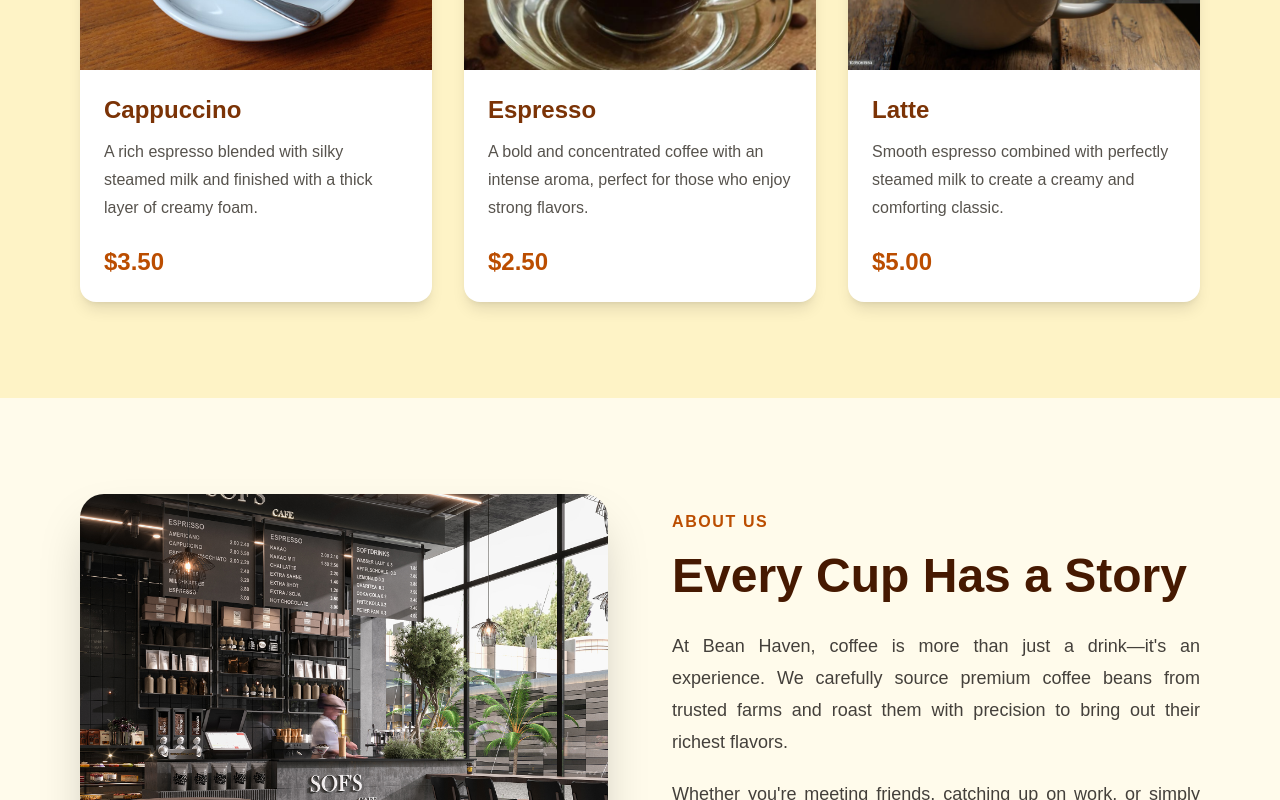
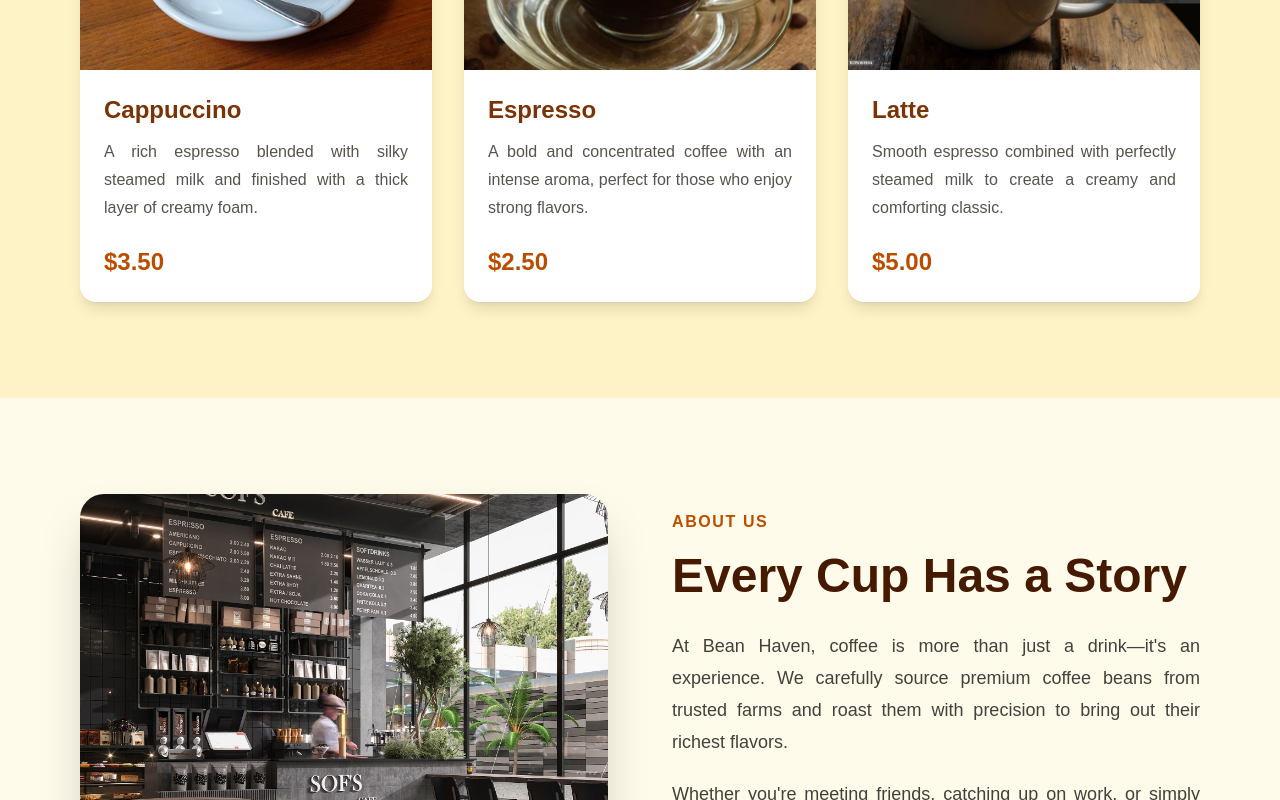
Before and after one commit to sameer890678/bean-haven, a Next.js app: page / in a window 1280 px wide. Shown: the part 1200-2000 px from the top of the page. Built offline with nearby package versions, Linux system fonts and the light colour scheme.

Commit message:
justifying the required text

```diff
--- a/app/component/Contact.jsx
+++ b/app/component/Contact.jsx
@@ -74,7 +74,7 @@ export default function Contact() {
               We'd Love to See You!
             </h3>
 
-            <p className="text-stone-700 leading-8 mb-8">
+            <p className="text-stone-700 leading-8 mb-8 text-justify">
               Whether you're looking for your morning coffee, a cozy place to
               work, or a relaxing evening with friends, Bean Haven is always
               ready to serve you.
--- a/app/component/FeaturedMenu.jsx
+++ b/app/component/FeaturedMenu.jsx
@@ -33,7 +33,7 @@ export default function FeaturedMenu() {
               Cappuccino
             </h3>
 
-            <p className="mt-3 text-stone-600 leading-7">
+            <p className="mt-3 text-stone-600 leading-7 text-justify">
               A rich espresso blended with silky steamed milk and finished with
               a thick layer of creamy foam.
             </p>
@@ -65,7 +65,7 @@ export default function FeaturedMenu() {
               Espresso
             </h3>
 
-            <p className="mt-3 text-stone-600 leading-7">
+            <p className="mt-3 text-stone-600 leading-7 text-justify">
               A bold and concentrated coffee with an intense aroma, perfect for
               those who enjoy strong flavors.
             </p>
@@ -96,7 +96,7 @@ export default function FeaturedMenu() {
               Latte
             </h3>
 
-            <p className="mt-3 text-stone-600 leading-7">
+            <p className="mt-3 text-stone-600 leading-7 text-justify">
               Smooth espresso combined with perfectly steamed milk to create a
               creamy and comforting classic.
             </p>
--- a/app/component/Footer.jsx
+++ b/app/component/Footer.jsx
@@ -22,7 +22,7 @@ export default function Footer() {
             Bean Haven
           </h2>
 
-          <p className="mt-4 text-stone-300 leading-7">
+          <p className="mt-4 text-stone-300 leading-7 text-justify">
             Freshly brewed coffee crafted with passion. Experience premium
             flavors, warm hospitality, and a cozy atmosphere every time you
             visit Bean Haven.
```
